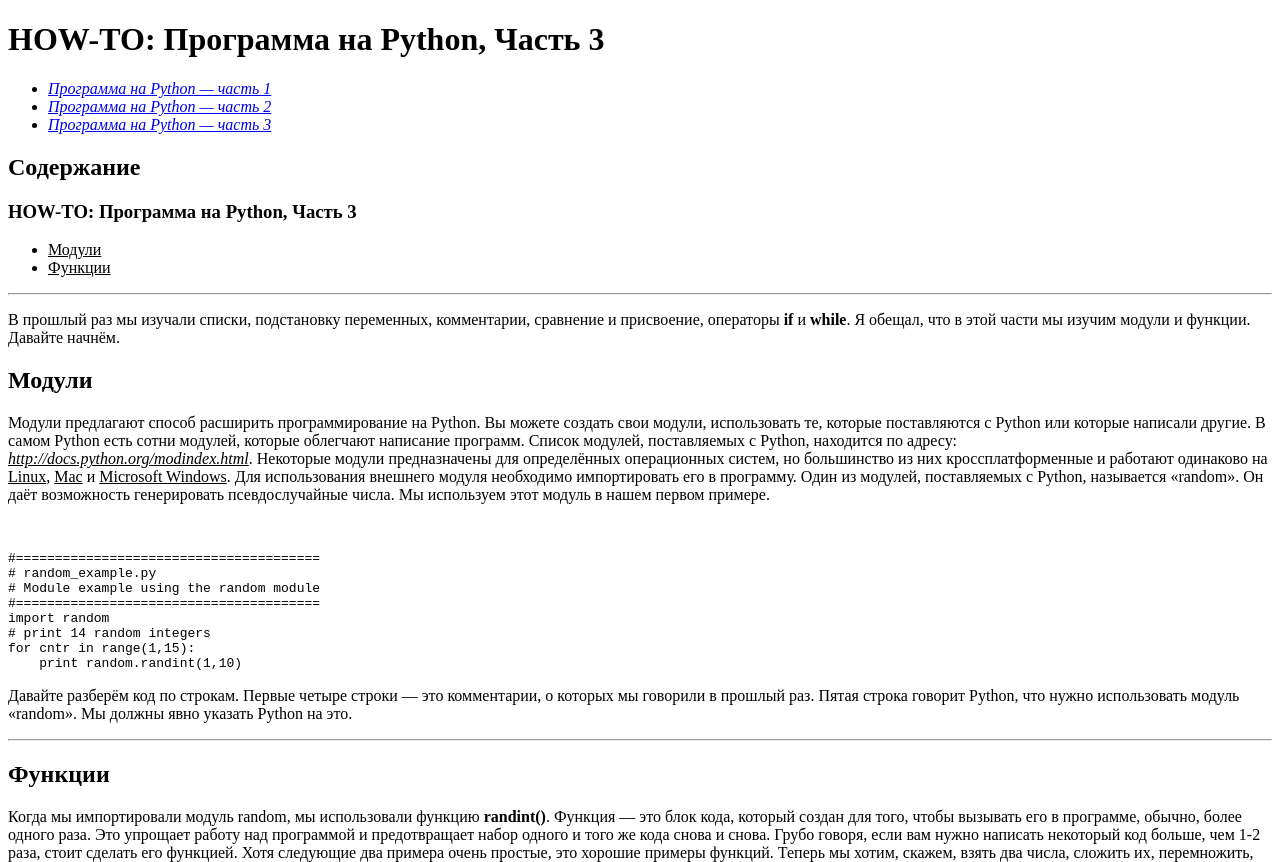
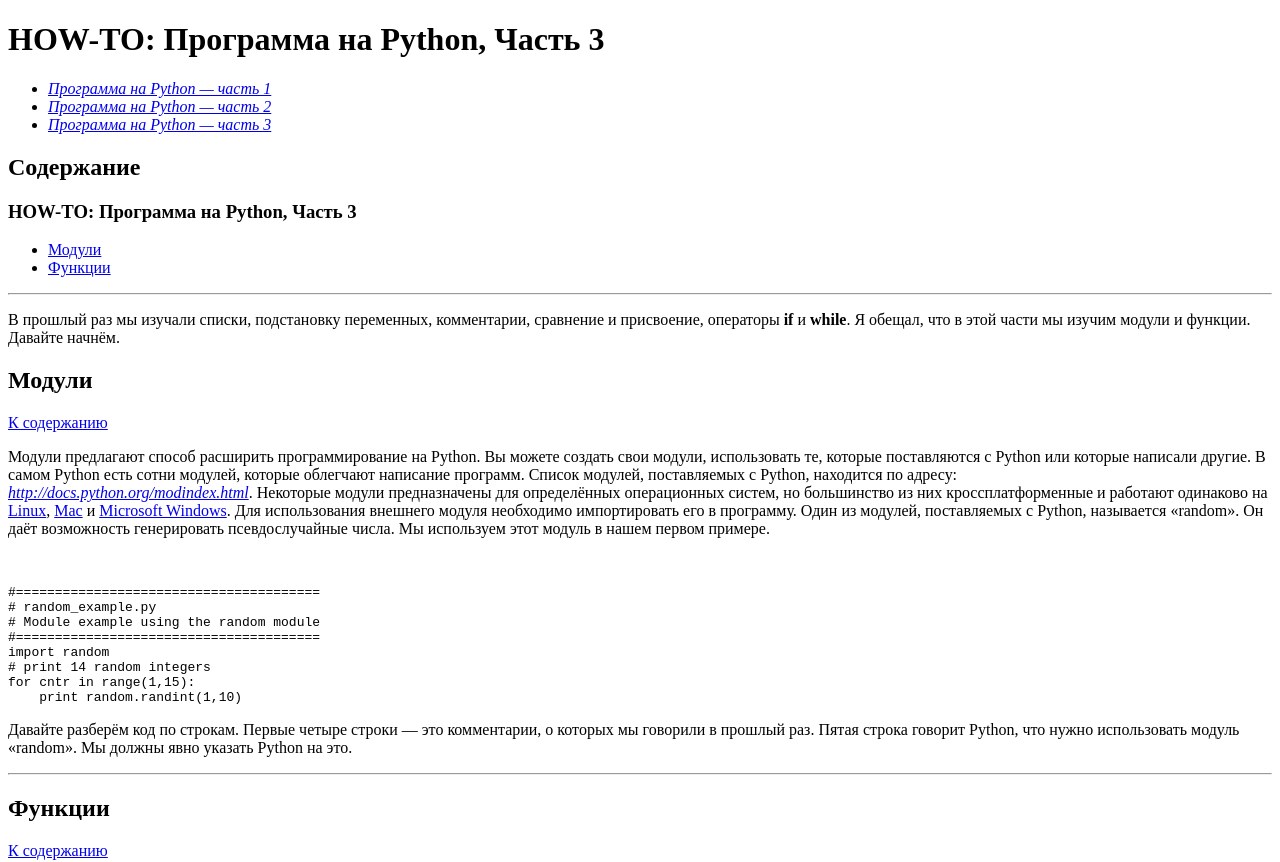
Before and after one commit to anarstah/67-19, a plain HTML site: page home/pythone_3.html in a window 1280 px wide. Shown: the top 862 px of the page. Drawn offline with Linux system fonts and the light colour scheme.

Commit message:
10/10/2019

```diff
--- a/home/pythone_3.html
+++ b/home/pythone_3.html
@@ -14,21 +14,25 @@
     <h2 id="Содержание">Содержание</h2>
     <h3>HOW-TO: Программа на Python, Часть 3</h3>
     <UL>
-        <li><u>Модули</u></li>
-        <li><u>Функции</u></li>
+        <li><a href="#Модули">Модули</a></li>
+        <li><a href="#Функции">Функции</a></li>
     </UL>
     <hr>
     <p>В прошлый раз мы изучали списки, подстановку переменных, комментарии, сравнение и
         присвоение, операторы <b>if</b> и <b>while</b>. Я обещал, что в этой части мы изучим модули и
         функции. Давайте начнём.</p>
-    <h2>Модули</h2>
+    <h2 id="Модули">Модули</h2>
+    <a href="#Содержание">К содержанию</a>
     <p>Модули предлагают способ расширить программирование на Python. Вы можете создать
         свои модули, использовать те, которые поставляются с Python или которые написали
         другие. В самом Python есть сотни модулей, которые облегчают написание программ.
         Список модулей, поставляемых с Python, находится по адресу:<br>
-        <u><i>http://docs.python.org/modindex.html</i></u>. Некоторые модули предназначены для определённых
+        <a href="http://docs.python.org/modindex.html" target="_blank"><i>http://docs.python.org/modindex.html</i></a>.
+        Некоторые модули предназначены для определённых
         операционных систем, но большинство из них кроссплатформенные и работают
-        одинаково на <u>Linux</u>, <u>Mac</u> и <u>Microsoft Windows</u>. Для использования внешнего модуля
+        одинаково на <a href="https://ru.wikipedia.org/wiki/Linux" target="_blank">Linux</a>,
+        <a href="https://ru.wikipedia.org/wiki/Macintosh" target="_blank">Mac</a>
+        и <a href="https://ru.wikipedia.org/wiki/Windows" target="_blank">Microsoft Windows</a>. Для использования внешнего модуля
         необходимо импортировать его в программу. Один из модулей, поставляемых с Python,
         называется «random». Он даёт возможность генерировать псевдослучайные числа. Мы
         используем этот модуль в нашем первом примере.</p>
@@ -39,7 +43,8 @@
         мы говорили в прошлый раз. Пятая строка говорит Python, что нужно использовать
         модуль «random». Мы должны явно указать Python на это.</p>
     <hr>
-    <h2>Функции</h2>
+    <h2 id="Функции">Функции</h2>
+    <a href="#Содержание">К содержанию</a>
     <p>Когда мы импортировали модуль random, мы использовали функцию <b>randint()</b>. Функция
         — это блок кода, который создан для того, чтобы вызывать его в программе, обычно,
         более одного раза. Это упрощает работу над программой и предотвращает набор одного и
```
